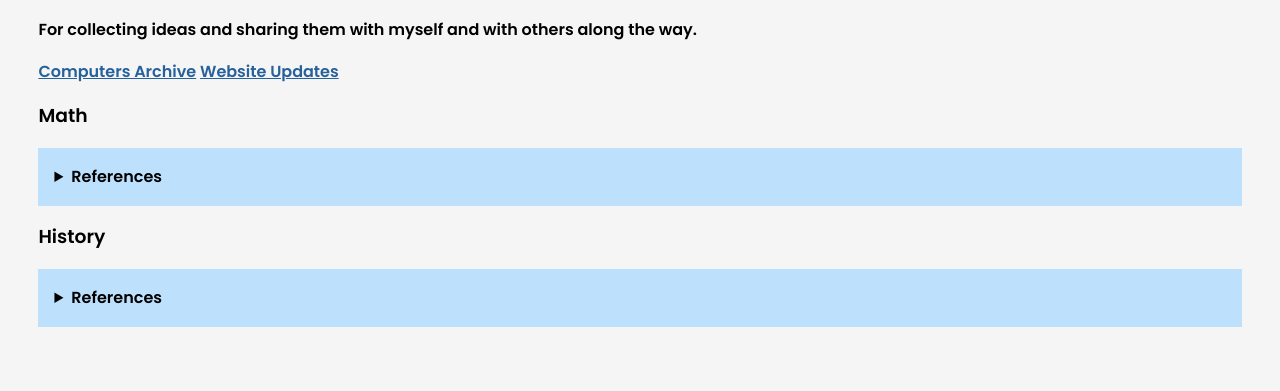
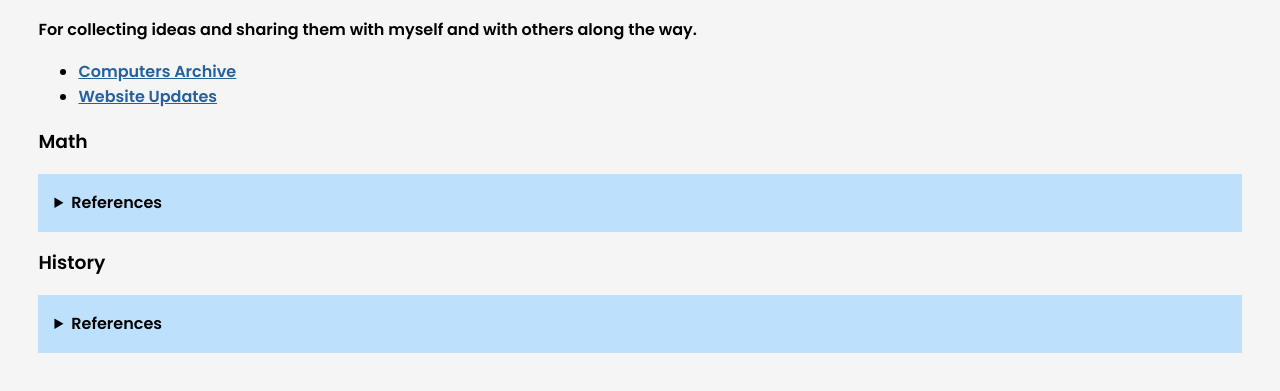
Before and after one commit to shannaurelle/shannaurelle.github.io, a plain HTML site: page index.html in a window 1280 px wide. Shown: the part 145-536 px from the top of the page. Drawn offline with Linux system fonts and the light colour scheme.

Commit message:
added link to website update and bullets to links

```diff
--- a/index.html
+++ b/index.html
@@ -36,9 +36,12 @@
             </p>
         </section>
 
-        <section id="comsci">
-        <a href="articles/computer_archives.html">Computers Archive</a>
-        <a href="articles/website_updates.html">Website Updates</a>
+        <section>
+        <ul>
+            <li><a href="articles/computer_archives.html">Computers Archive</a></li>
+            <li><a href="articles/website_updates.html">Website Updates</a></li>
+        </ul>
+        </section>
 
         <section id="math">
             <h3>Math</h3>
```
